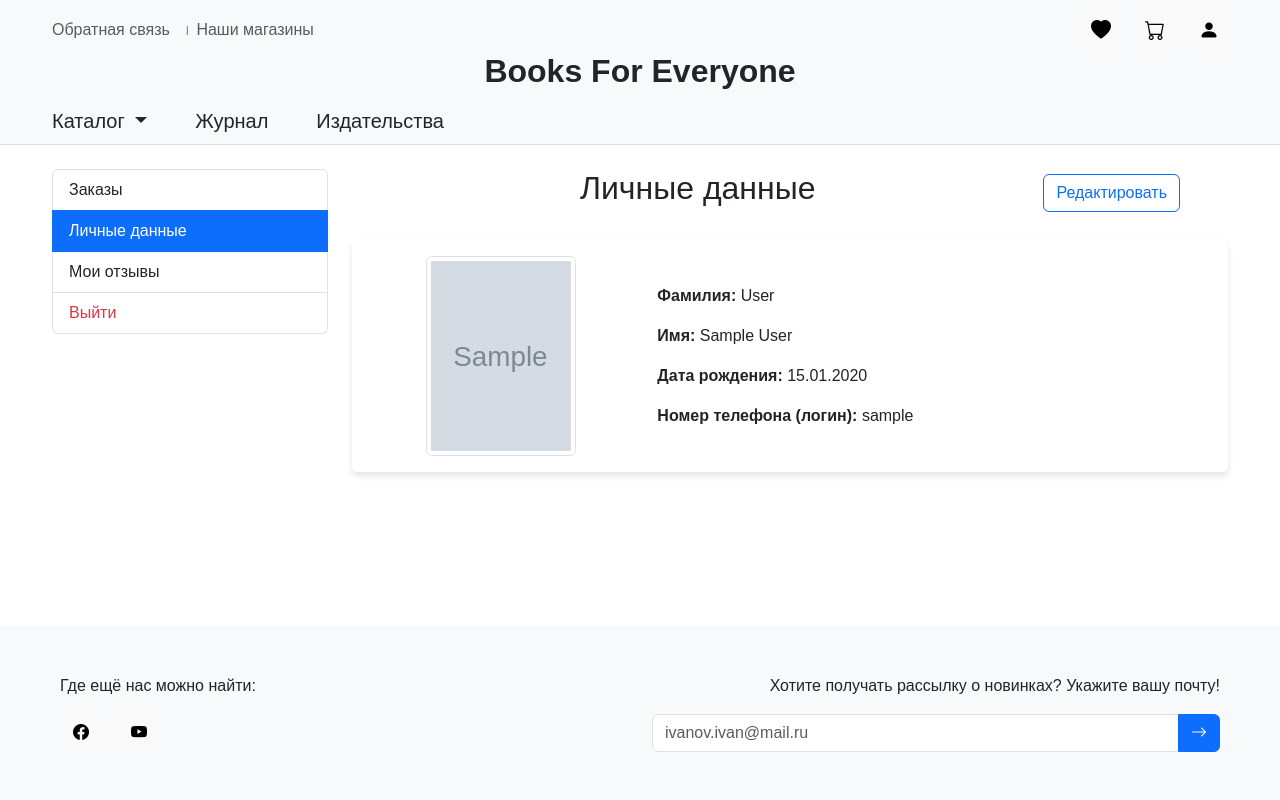
After one commit to DVGnezdilova/ProjectDj, a Django app: page /profile/ in a window 1280 px wide. The commit adds this page. Run offline with Django 5.2, Linux system fonts and the light colour scheme; a user stored in the database is signed in; tables that the repository leaves empty hold one stand-in row (values such as "Sample post"); grey boxes marked "Sample" are stand-in pictures; some libraries are stand-ins or nearby versions.

Commit message:
comm3 10.05

```diff
--- a/BooksForEveryone/BooksForEveryone/urls.py
+++ b/BooksForEveryone/BooksForEveryone/urls.py
@@ -15,8 +15,10 @@ Including another URLconf
     2. Add a URL to urlpatterns:  path('blog/', include('blog.urls'))
 """
 from django.contrib import admin
+from django.conf import settings
+from django.conf.urls.static import static
 from django.urls import path
-from books.views import index, vhod, regist, avtoriz, journal, catalog, publishers_list, journal2, catalog2, publishers_list2, shopcart,cart_change_quantity, remove_from_cart, add_to_cart,favourite,remove_from_favourite, add_to_favourite, remove_from_cart_by_book_id
+from books.views import index, vhod, regist, avtoriz, journal, catalog, publishers_list, journal2, catalog2, publishers_list2, shopcart,cart_change_quantity, remove_from_cart, add_to_cart,favourite,remove_from_favourite, add_to_favourite, remove_from_cart_by_book_id, lk,custom_logout, profile, update_profile, reviews
 from django.urls import include, path
 
 urlpatterns = [
@@ -39,5 +41,10 @@ urlpatterns = [
     path('favourite/', favourite, name='favourite'),
     path('favourite/remove/<int:item_id>/', remove_from_favourite, name='remove_from_favourite'),
     path('favourite/add/<int:book_id>/', add_to_favourite, name='add_to_favourite'),
+    path('lk/', lk, name='lk'),
+    path('profile/', profile, name='profile'),
+    path('lk/update/', update_profile, name='update_profile'),
+    path('reviews/', reviews, name='reviews'),
+    path('logout/', custom_logout, name='logout'),
     path('__debug__/', include('debug_toolbar.urls')),
-]
+] + static(settings.MEDIA_URL, document_root=settings.MEDIA_ROOT)
--- a/BooksForEveryone/books/static/index.css
+++ b/BooksForEveryone/books/static/index.css
@@ -1,6 +1,9 @@
 /* General Styles */
 
 /* Стили для шапки */
+/* #djDebug {
+    display: none !important;
+} */
 header {
     border-bottom: 1px solid #ddd; /* Легкая граница внизу шапки */
   }
@@ -245,12 +248,13 @@ footer p {
 .modal {
     display: none; /* По умолчанию скрыто */
     position: fixed;
-    z-index: 1000; /* Поверх всех элементов */
+    /* z-index: 10000; Поверх всех элементов */
     left: 0;
     top: 0;
     width: 100%;
     height: 100%;
-    background-color: rgba(0, 0, 0, 0.5); /* Полупрозрачный фон */
+    background-color: rgba(0, 0, 0, 0.5);
+    /* Полупрозрачный фон */
 }
 
 /* Стиль для контента модального окна */
--- /dev/null
+++ b/BooksForEveryone/books/templates/profile.html
@@ -0,0 +1,256 @@
+{% load static %}
+<!DOCTYPE html>
+<html lang="en">
+<head>
+    <meta charset="UTF-8">
+    <meta name="viewport" content="width=device-width, initial-scale=1.0">
+    <title>Издательства</title>
+    <link href="https://cdn.jsdelivr.net/npm/bootstrap@5.3.0-alpha3/dist/css/bootstrap.min.css" rel="stylesheet">
+    <link rel="stylesheet" href="{% static 'index.css' %}">
+    <link rel="stylesheet" href="https://cdn.jsdelivr.net/npm/bootstrap-icons@1.10.5/font/bootstrap-icons.min.css">
+</head>
+<body class="d-flex flex-column min-vh-100">
+
+<!-- Шапка -->
+      <header class="bg-light p-2">
+        <div class="container">
+          <!-- Верхняя строка с мелкими ссылками -->
+          <div class="d-flex justify-content-between align-items-center">
+            <div class="small text-muted d-flex align-items-center">
+                <a href="#" id="supportButton" class="text-decoration-none text-muted me-2 fs-6">Обратная связь</a>
+                <!-- Модальное окно -->
+                <div id="modal" class="modal">
+                    <div class="modal-content">
+                        <span class="close">&times;</span>
+                        <p class="mx-3">
+                            Данный раздел находится в разработке, приносим свои извинения. Скоро можно будет отправлять сообщения напрямую в техническую поддержку, а пока вы можете позвонить на бесплатный номер <strong>+7 990 088 22 00</strong> или же написать нам на почту <a href="mailto:books4everyone@mail.ru">books4everyone@mail.ru</a>.
+                        </p>
+                    </div>
+                </div>
+                <span class="text-muted mx-2">|</span>
+                <a href="#" class="text-decoration-none text-muted fs-6">Наши магазины</a>
+            </div>
+            <div class="d-flex gap-3">
+                <a href="{% url 'favourite' %}"  class="navbt btn btn-light px-2"><i class="bi bi-heart-fill"></i></a>
+                <a href="{% url 'shopcart' %}" class="navbt btn btn-light px-2 position-relative">
+                    <i class="bi bi-cart"></i>
+                    {% if cart_count > 0 %}
+                        <span class="position-absolute top-0 mt-1 translate-middle badge rounded-pill bg-danger" style="font-size: 0.75rem;">
+                            {{ cart_count }}
+                        </span>
+                    {% endif %}
+                </a>
+                <a class="bi bi-person-fill navbt btn btn-light px-2" name="vhod"></a>
+            </div>
+        </div>
+
+          <!-- Название сайта -->
+          <div class="text-center mb-3">
+            <h1 class="m-0 fs-2 fw-bold"><a href="{% url 'avtoriz' %}" name="index" class="text-decoration-none text-dark">Books For Everyone</a></h1>
+          </div>
+
+          <!-- Основная навигация -->
+          <nav class="d-flex gap-5 fs-5 position-relative">
+            <!-- Каталог с выпадающим меню -->
+                <div class="dropdown">
+                    <a href="#" class="text-decoration-none text-dark dropdown-toggle fs-5" id="catalogDropdown" role="button" data-bs-toggle="dropdown" aria-expanded="false">
+                        Каталог
+                    </a>
+                    <!-- Выпадающее меню -->
+                    <ul class="dropdown-menu genre-dropdown" aria-labelledby="catalogDropdown">
+                            {% for genre in genres %}
+                            <li>
+                                <a class="dropdown-item genre-item" href="{% url 'catalog2' genre %}">{{ genre }}</a>
+                            </li>
+                            {% empty %}
+                            <li><a class="dropdown-item disabled" href="#">Нет доступных жанров</a></li>
+                            {% endfor %}
+                    </ul>
+                </div>
+            <a href="{% url 'journal2' %}" class="text-decoration-none text-dark">Журнал</a>
+            <a href="{% url 'publishers2' %}" class="text-decoration-none text-dark">Издательства</a>
+        </nav>
+        </div>
+      </header>
+
+<main class="container mt-4 flex-grow-1">
+    <div class="row">
+        <!-- Боковое меню -->
+        <div class="col-md-3 mb-4">
+            <div class="list-group">
+                <a href="{% url 'lk' %}" class="list-group-item list-group-item-action" >Заказы</a>
+                <a href="#" class="list-group-item list-group-item-action active" data-bs-toggle="list">Личные данные</a>
+                <a href="{% url 'reviews' %}" class="list-group-item list-group-item-action">Мои отзывы</a>
+                <a href="{% url 'logout' %}" class="list-group-item list-group-item-action text-danger">Выйти</a>
+            </div>
+        </div>
+
+        <!-- Основное содержимое -->
+        <div class="col-md-9">
+
+            <!-- Вкладка: Личные данные -->
+            <div id="profile" class="tab-pane fade show active">
+                    <div class="d-flex justify-content-between align-items-center mb-4">
+                        <div class="w-100 text-center">
+                            <h2>Личные данные</h2>
+                        </div>
+                        <button type="button" id="editProfileButton" class="btn btn-outline-primary end-0 me-5"
+                                data-bs-toggle="modal" data-bs-target="#editProfileModal">
+                            Редактировать
+                        </button>
+                    </div>
+
+                    {% if account %}
+                        <div class="card mb-4">
+                            <div class="card-body">
+                                <div class="row align-items-center">
+
+                                    <!-- Левый столбец: фото -->
+                                    <div class="col-md-4 text-center mb-3 mb-md-0">
+                                        {% if account.photo_acc %}
+                                            <img src="{{ account.photo_acc.url }}" alt="Фото профиля" class="img-thumbnail" style="width: 150px; height: 200px; object-fit: cover;">
+                                        {% else %}
+                                            <p class="text-muted">Фото не загружено</p>
+                                        {% endif %}
+                                    </div>
+
+                                    <!-- Правый столбец: данные -->
+                                    <div class="col-md-8">
+                                        <p class="card-text"><strong>Фамилия:</strong> {{ account.surname }}</p>
+                                        <p class="card-text"><strong>Имя:</strong> {{ account.name }}</p>
+                                        <p class="card-text"><strong>Дата рождения:</strong> {{ account.birthday|date:"d.m.Y" }}</p>
+                                        <p class="card-text"><strong>Номер телефона (логин):</strong> {{ user.username }}</p>
+                                    </div>
+                                </div>
+                            </div>
+                        </div>
+                    {% else %}
+                        <div class="alert alert-info">Данные профиля пока не заполнены.</div>
+                    {% endif %}
+
+            </div>
+
+
+        </div>
+    </div>
+</main>
+<!-- Модальное окно для редактирования профиля -->
+<div class="modal fade" id="editProfileModal" tabindex="-1" aria-labelledby="editProfileModalLabel" aria-hidden="true">
+    <div class="modal-dialog modal-lg">
+        <div class="modal-content">
+            <form method="post" enctype="multipart/form-data" action="{% url 'update_profile' %}">
+                {% csrf_token %}
+                <div class="modal-header">
+                    <h5 class="modal-title" id="editProfileModalLabel">Редактирование личных данных</h5>
+                    <button type="button" class="btn-close" data-bs-dismiss="modal" aria-label="Закрыть"></button>
+                </div>
+                <div class="modal-body">
+                    <div class="row g-3">
+
+                        <!-- Левый столбец: фото -->
+                        <div class="col-md-4 text-center">
+                            {% if account.photo_acc %}
+                                <img src="{{ account.photo_acc.url }}" alt="Фото профиля" class="img-thumbnail mb-3" style="width: 150px; height: auto;">
+                            {% else %}
+                                <p class="text-muted mb-3">Фото не загружено</p>
+                            {% endif %}
+                            <input type="file" name="photo_acc" class="form-control mt-2">
+                        </div>
+
+                        <!-- Правый столбец: данные -->
+                        <div class="col-md-8">
+                            <div class="mb-3">
+                                <label for="surname" class="form-label">Фамилия</label>
+                                <input type="text" id="surname" name="surname" class="form-control" value="{{ account.surname }}">
+                            </div>
+
+                            <div class="mb-3">
+                                <label for="name" class="form-label">Имя</label>
+                                <input type="text" id="name" name="name" class="form-control" value="{{ account.name }}">
+                            </div>
+
+                            <div class="mb-3">
+                                <label for="birthday" class="form-label">Дата рождения</label>
+                                <input type="date" id="birthday" name="birthday" class="form-control" value="{{ account.birthday|date:'Y-m-d'|default:'' }}">
+                            </div>
+
+                            <div class="mb-3">
+                                <label class="form-label">Номер телефона (логин)</label>
+                                <input type="text" class="form-control" value="{{ user.username }}" disabled>
+                                <small class="form-text text-muted">Номер телефона нельзя менять</small>
+                            </div>
+                        </div>
+                    </div>
+                </div>
+                <div class="modal-footer">
+                    <button type="button" class="btn btn-secondary" data-bs-dismiss="modal">Отмена</button>
+                    <button type="submit" class="btn btn-success w-auto">Сохранить изменения</button>
+                </div>
+            </form>
+        </div>
+    </div>
+</div>
+<footer class="bg-light p-5">
+    <div class="container">
+        <div class="row">
+            <div class="col-md-6">
+                <p class="mb-3">Где ещё нас можно найти:</p>
+                <div class="d-flex gap-3">
+                    <button class="btn btn-light"><i class="bi bi-facebook"></i></button>
+                    <button class="btn btn-light"><i class="bi bi-youtube"></i></button>
+                </div>
+            </div>
+            <div class="col-md-6 text-md-end">
+                <p class="mb-3">Хотите получать рассылку о новинках? Укажите вашу почту!</p>
+                <form>
+                    <div class="input-group">
+                        <input type="email" class="form-control" placeholder="ivanov.ivan@mail.ru" aria-label="Email input with button addon">
+                        <button class="btn btn-secondary" type="button"><i class="bi bi-arrow-right"></i></button>
+                    </div>
+                </form>
+            </div>
+        </div>
+    </div>
+</footer>
+
+
+<script src="https://cdn.jsdelivr.net/npm/bootstrap @5.3.0-alpha3/dist/js/bootstrap.bundle.min.js"></script>
+<script>
+    const editProfileModal = document.getElementById('editProfileModal');
+    editProfileModal.addEventListener('hidden.bs.modal', function () {
+        location.reload();  // ← перезагрузка для обновления данных
+    });
+    document.addEventListener("DOMContentLoaded", function () {
+        const modal = document.getElementById('modal');
+        const supportButton = document.getElementById('supportButton');
+        const closeButton = document.querySelector('.close');
+
+        if (!modal || !supportButton) {
+            console.error("Элементы модального окна не найдены");
+            return;
+        }
+
+        // Открываем модальное окно при клике на "Обратная связь"
+        supportButton.addEventListener('click', () => {
+            modal.style.display = 'block';
+        });
+
+        // Закрываем при клике на крестик
+        closeButton.addEventListener('click', () => {
+            modal.style.display = 'none';
+        });
+
+        // Закрываем при клике вне окна
+        window.addEventListener('click', (event) => {
+            if (event.target === modal) {
+                modal.style.display = 'none';
+            }
+        });
+    });
+</script>
+
+
+</body>
+
+<script src="https://cdn.jsdelivr.net/npm/bootstrap@5.3.0-alpha3/dist/js/bootstrap.bundle.min.js"></script>
+</html>
--- a/BooksForEveryone/books/views.py
+++ b/BooksForEveryone/books/views.py
@@ -1,5 +1,5 @@
 from django.db.models import Avg
-from .models import Book, Article, PublishingHouse, ShoppingCart, Favourite, Shop
+from .models import Book, Article, PublishingHouse, ShoppingCart, Favourite, Shop, Order, Review, Account
 from django.contrib.auth.models import User
 
 from django.shortcuts import render, redirect, get_object_or_404
@@ -9,6 +9,7 @@ from django.db.models import Q
 from django.core.paginator import Paginator, EmptyPage, PageNotAnInteger
 from django.http import HttpResponseRedirect
 from django.urls import reverse
+from django.contrib.auth import logout
 
 
 def index(request):
@@ -546,3 +547,60 @@ def add_to_favourite(request, book_id):
 
     # Возвращаем пользователя туда, откуда он пришёл
     return HttpResponseRedirect(request.META.get('HTTP_REFERER', '/'))
+
+def lk(request):
+    # Получаем все заказы пользователя
+    orders = Order.objects.filter(id_user=request.user).order_by('-date_ord')
+
+    return render(request, 'lk.html', {
+        'orders': orders,
+    })
+
+def profile(request):
+    # Получаем все заказы пользователя
+
+    user = request.user
+
+    try:
+        account = Account.objects.get(user=user)
+    except Account.DoesNotExist:
+        account = None
+
+    return render(request, 'profile.html', {
+        'account': account,
+    })
+
+
+def update_profile(request):
+    account = Account.objects.get(user=request.user)
+
+    if request.method == 'POST':
+        account.surname = request.POST.get('surname', account.surname)
+        account.name = request.POST.get('name', account.name)
+        account.birthday = request.POST.get('birthday')
+
+        if 'photo_acc' in request.FILES:
+            account.photo_acc = request.FILES['photo_acc']
+
+        account.save()
+        return redirect('profile')
+
+    return render(request, 'profile.html', {'account': account})
+
+
+def reviews(request):
+
+
+    # Получаем все отзывы пользователя
+    reviews = Review.objects.filter(id_user=request.user).select_related('id_book')
+
+    return render(request, 'reviews.html', {
+
+        'reviews': reviews,
+
+    })
+
+
+def custom_logout(request):
+    logout(request)
+    return redirect('avtoriz')  # или 'index'
```
Also changed, not shown: BooksForEveryone/books/models.py (+5 -3 lines), BooksForEveryone/books/templates/edit_profile.html (added, +48 -0 lines), BooksForEveryone/books/templates/lk.html (added, +173 -0 lines), BooksForEveryone/books/templates/reviews.html (added, +164 -0 lines), BooksForEveryone/books/media/profile_photos/1.jpg (added), BooksForEveryone/media/profile_photos/1.jpg (added), BooksForEveryone/media/profile_photos/1_dRPx8N7.jpg (added), BooksForEveryone/media/profile_photos/6.jpg (added).
